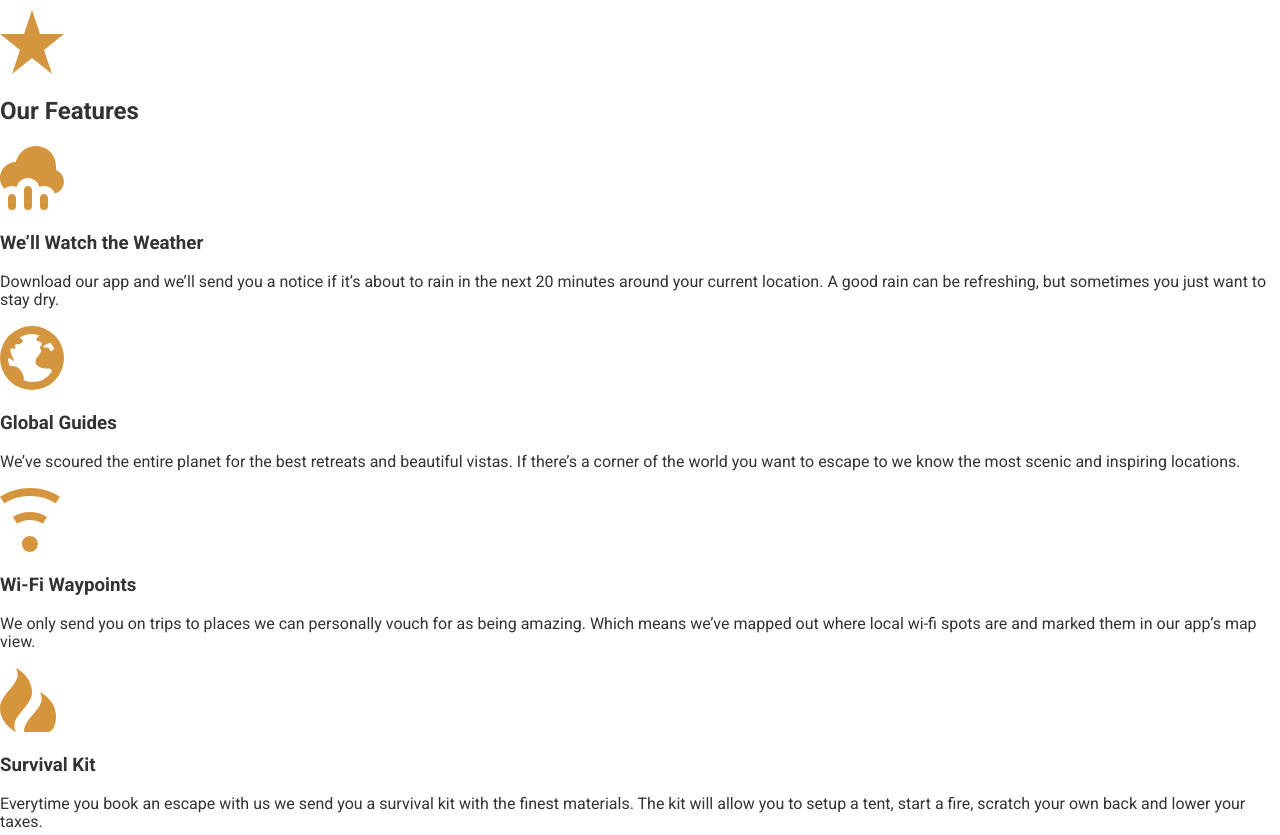
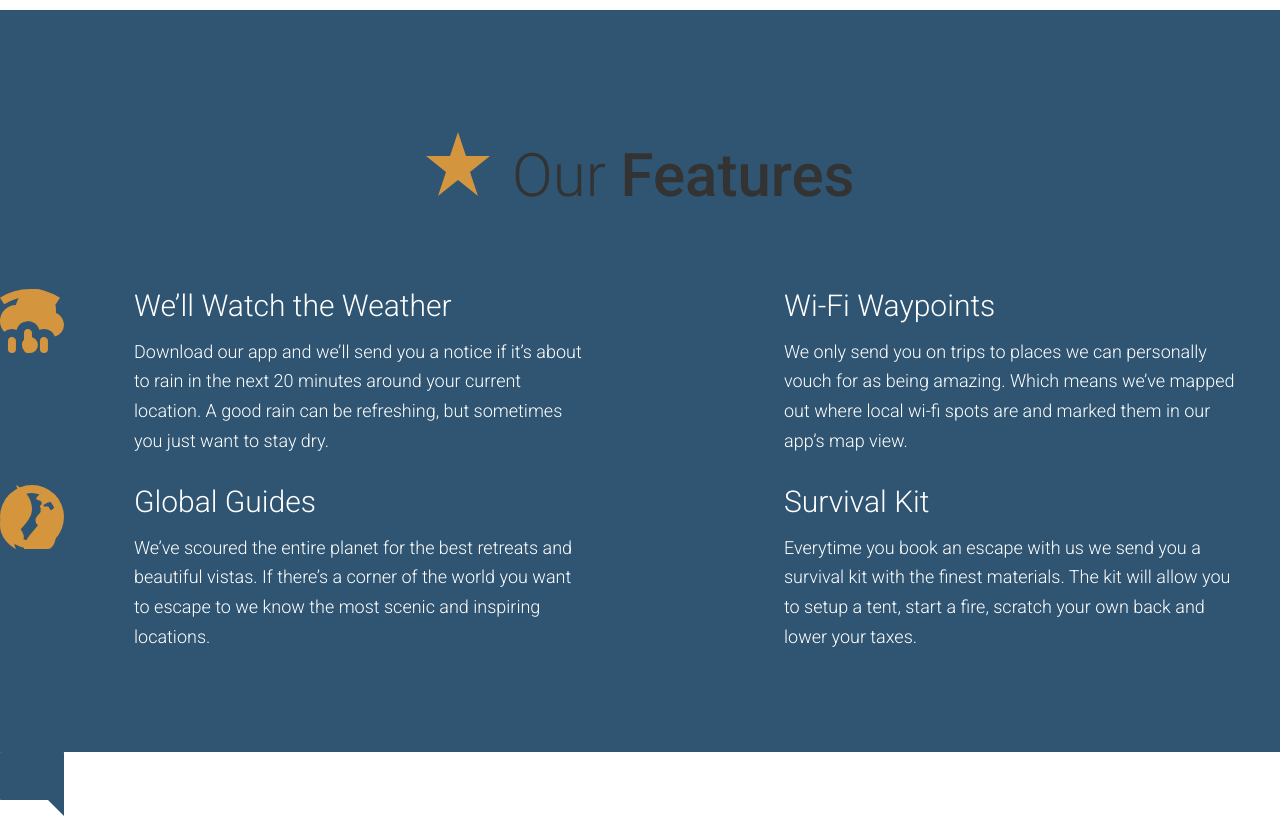
Before and after one commit to livkao/mint-brownie, a website: page app/index.html in a window 1280 px wide. Shown: the part 1600-2435 px from the top of the page. Drawn offline with Linux system fonts and the light colour scheme.

Commit message:
Styling Our Features

```diff
--- /dev/null
+++ b/app/assets/styles/modules/_feature-item.css
@@ -0,0 +1,15 @@
+.feature-item {
+
+	padding-left: 94px;
+
+	&__icon {
+		position: absolute;
+		left: 0;
+	}
+
+	&__title {
+		font-size: 1.875rem;
+		font-weight: 300;
+		margin-bottom: .8rem;
+	}
+}
--- a/app/assets/styles/modules/_generic-content-container.css
+++ b/app/assets/styles/modules/_generic-content-container.css
@@ -1,8 +1,9 @@
 .generic-content-container {
 
 	p {
+		font-weight: 300;
 		line-height: 1.65;
-		margin: 1.8rem 0;
+		margin: 0 0 1.8rem 0;
 
 		@mixin atSmall {
 			font-size: 1.125rem;
--- a/app/assets/styles/modules/_page-section.css
+++ b/app/assets/styles/modules/_page-section.css
@@ -5,4 +5,16 @@
 		padding: 4.5rem 0;
 	}
 
+
+	&--blue {
+		background-color: $mainBlue;
+
+		h3 {
+			color: white;
+		}
+
+		p {
+			color: white;
+		}
+	}
 }
--- a/app/assets/styles/modules/_row.css
+++ b/app/assets/styles/modules/_row.css
@@ -6,8 +6,16 @@
 		margin-right: -65px;
 	}
 
+	&--gutters-large {
+		margin-right: -100px;
+	}
+
 	&--gutters > div {
 		padding-right: 65px;
+	}
+
+	&--gutters-large > div {
+		padding-right: 100px;
 	}
 
 	&__b-margin-until-medium {
@@ -29,6 +37,11 @@
 			width: 37%;
 		}
 
+		&__medium-6 {
+			float: left;
+			width: 50%;
+		}
+
 		&__medium-8 {
 			float: right;
 			width: 66.66%
--- /dev/null
+++ b/app/assets/styles/modules/_section-title.css
@@ -0,0 +1,13 @@
+.section-title {
+	font-size: 3.75rem;
+	font-weight: 300;
+	text-align: center;
+
+	strong {
+		font-weight: 500;
+	}
+
+	&__icon {
+		margin-right: .5rem;
+	}
+}
--- a/app/assets/styles/styles.css
+++ b/app/assets/styles/styles.css
@@ -8,4 +8,6 @@
 @import "modules/_page-section";
 @import "modules/_headline";
 @import "modules/_row";
-@import "modules/_generic-content-container"
+@import "modules/_generic-content-container";
+@import "modules/_section-title";
+@import "modules/_feature-item";
--- a/app/index.html
+++ b/app/index.html
@@ -67,25 +67,40 @@
     </div>
   </div>
 
-  <div id="features">
-    <img src="assets/images/icons/star.svg">
-    <h2>Our Features</h2>
+  <div id="features" class="page-section page-section--blue">
+    <div class="wrapper">
+      <h2 class="section-title"><img class="section-title__icon" src="assets/images/icons/star.svg"> Our <strong>Features</strong></h2>
 
-    <img src="assets/images/icons/rain.svg">
-    <h3>We&rsquo;ll Watch the Weather</h3>
-    <p>Download our app and we&rsquo;ll send you a notice if it&rsquo;s about to rain in the next 20 minutes around your current location. A good rain can be refreshing, but sometimes you just want to stay dry.</p>
+      <div class="row row--gutters-large generic-content-container">
+        <div class="row__medium-6">
+          <div class="feature-item">
+            <img class="feature-item__icon" src="assets/images/icons/rain.svg">
+            <h3 class="feature-item__title">We&rsquo;ll Watch the Weather</h3>
+            <p>Download our app and we&rsquo;ll send you a notice if it&rsquo;s about to rain in the next 20 minutes around your current location. A good rain can be refreshing, but sometimes you just want to stay dry.</p>
+          </div>
 
-    <img src="assets/images/icons/globe.svg">
-    <h3>Global Guides</h3>
-    <p>We&rsquo;ve scoured the entire planet for the best retreats and beautiful vistas. If there&rsquo;s a corner of the world you want to escape to we know the most scenic and inspiring locations.</p>
+          <div class="feature-item">
+            <img class="feature-item__icon" src="assets/images/icons/globe.svg">
+            <h3 class="feature-item__title">Global Guides</h3>
+            <p>We&rsquo;ve scoured the entire planet for the best retreats and beautiful vistas. If there&rsquo;s a corner of the world you want to escape to we know the most scenic and inspiring locations.</p>
+          </div>
+        </div>
 
-    <img src="assets/images/icons/wifi.svg">
-    <h3>Wi-Fi Waypoints</h3>
-    <p>We only send you on trips to places we can personally vouch for as being amazing. Which means we&rsquo;ve mapped out where local wi-fi spots are and marked them in our app&rsquo;s map view.</p>
+        <div class="row__medium-6">
+          <div class="feature-item">
+            <img class="feature-item__icon" src="assets/images/icons/wifi.svg">
+            <h3 class="feature-item__title">Wi-Fi Waypoints</h3>
+            <p>We only send you on trips to places we can personally vouch for as being amazing. Which means we&rsquo;ve mapped out where local wi-fi spots are and marked them in our app&rsquo;s map view.</p>
+          </div>
 
-    <img src="assets/images/icons/fire.svg">
-    <h3>Survival Kit</h3>
-    <p>Everytime you book an escape with us we send you a survival kit with the finest materials. The kit will allow you to setup a tent, start a fire, scratch your own back and lower your taxes.</p>
+          <div class="feature-item">
+            <img class="feature-item__icon" src="assets/images/icons/fire.svg">
+            <h3 class="feature-item__title">Survival Kit</h3>
+            <p>Everytime you book an escape with us we send you a survival kit with the finest materials. The kit will allow you to setup a tent, start a fire, scratch your own back and lower your taxes.</p>
+          </div>
+        </div>
+      </div>
+    </div>
   </div>
 
   <div id="testimonials">
--- a/app/temp/styles/styles.css
+++ b/app/temp/styles/styles.css
@@ -590,16 +590,26 @@ a {
 
 .page-section {
 	padding-left: 1.2rem 0;
-
 }
 
 @media (min-width: 880px) {
 
 .page-section {
 		padding: 4.5rem 0
-
 }
 	}
+
+.page-section--blue {
+		background-color: #2f5572;
+	}
+
+.page-section--blue h3 {
+			color: white;
+		}
+
+.page-section--blue p {
+			color: white;
+		}
 
 .headline {
 	font-size: 1.9rem;
@@ -665,8 +675,16 @@ a {
 		margin-right: -65px;
 	}
 
+.row--gutters-large {
+		margin-right: -100px;
+	}
+
 .row--gutters > div {
 		padding-right: 65px;
+	}
+
+.row--gutters-large > div {
+		padding-right: 100px;
 	}
 
 .row__b-margin-until-medium {
@@ -688,6 +706,11 @@ a {
 			width: 37%;
 		}
 
+		.row__medium-6 {
+			float: left;
+			width: 50%;
+		}
+
 		.row__medium-8 {
 			float: right;
 			width: 66.66%
@@ -699,8 +722,9 @@ a {
 	}
 
 .generic-content-container p {
+		font-weight: 300;
 		line-height: 1.65;
-		margin: 1.8rem 0;
+		margin: 0 0 1.8rem 0;
 
 	}
 
@@ -715,3 +739,33 @@ a {
 .generic-content-container p a{
 		font-weight: 700;
 	}
+
+.section-title {
+	font-size: 3.75rem;
+	font-weight: 300;
+	text-align: center;
+}
+
+.section-title strong {
+		font-weight: 500;
+	}
+
+.section-title__icon {
+		margin-right: .5rem;
+	}
+
+.feature-item {
+
+	padding-left: 94px;
+}
+
+.feature-item__icon {
+		position: absolute;
+		left: 0;
+	}
+
+.feature-item__title {
+		font-size: 1.875rem;
+		font-weight: 300;
+		margin-bottom: .8rem;
+	}
```
